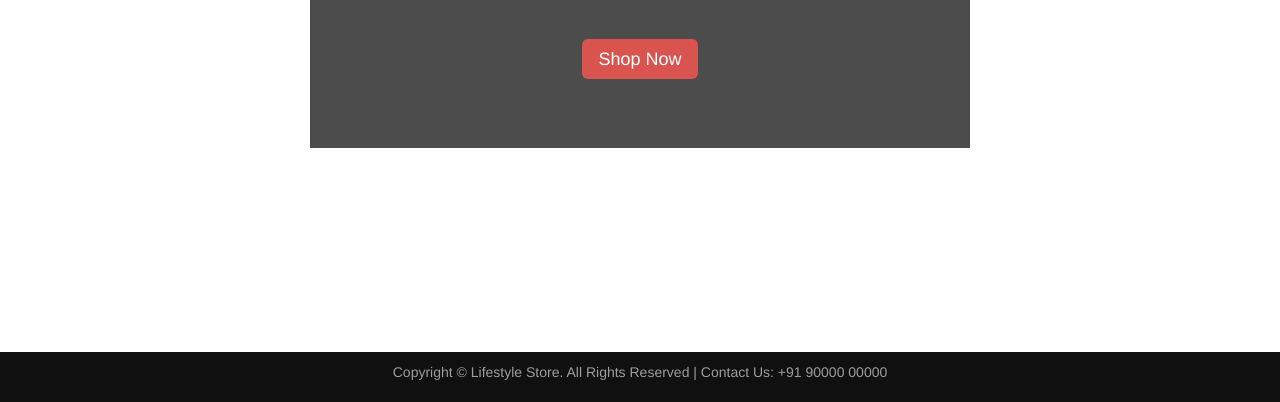
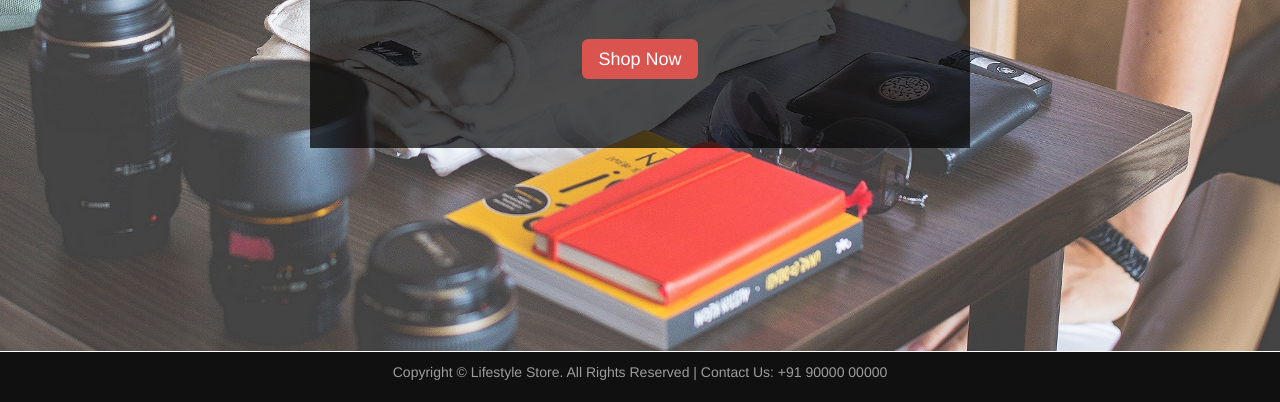
Before and after one commit to yasmeen75/Lifestyle-Store2, a plain HTML site: page index.html in a window 1280 px wide. Shown: the part 398-800 px from the top of the page. Drawn offline with nearby package versions, Linux system fonts and the light colour scheme; the site is published under a folder, as on GitHub Pages, so addresses that start at the root find nothing.

Commit message:
Background Image Location Change

```diff
--- a/style.css
+++ b/style.css
@@ -3,7 +3,7 @@
     padding-bottom: 50px;
     text-align: center;
     color: #f8f8f8;
-    background: url(/images/intro-bg_1.jpg) no-repeat center center;
+    background: url(images/intro-bg_1.jpg) no-repeat center center;
     background-size: cover;
 }
 
```
